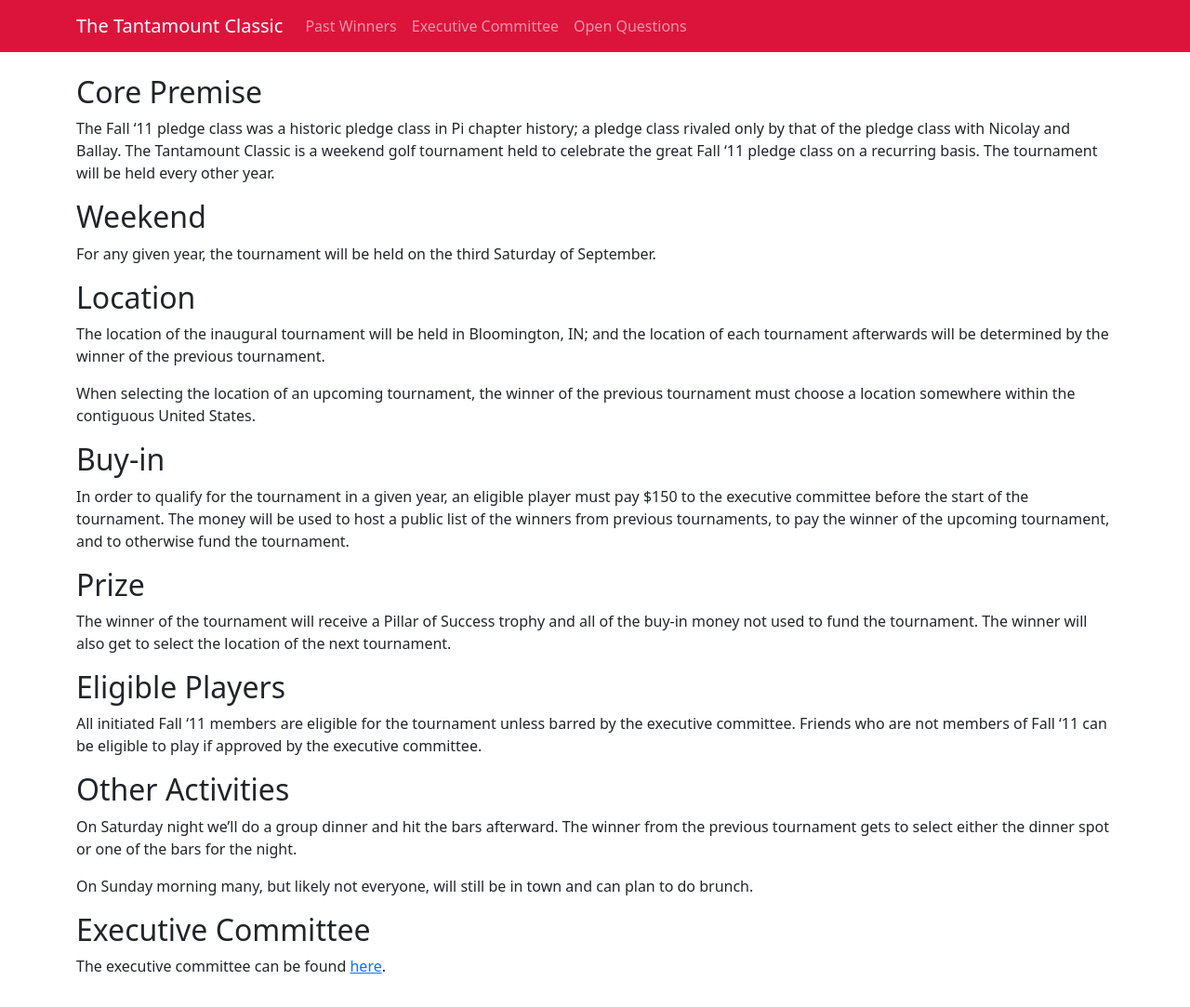
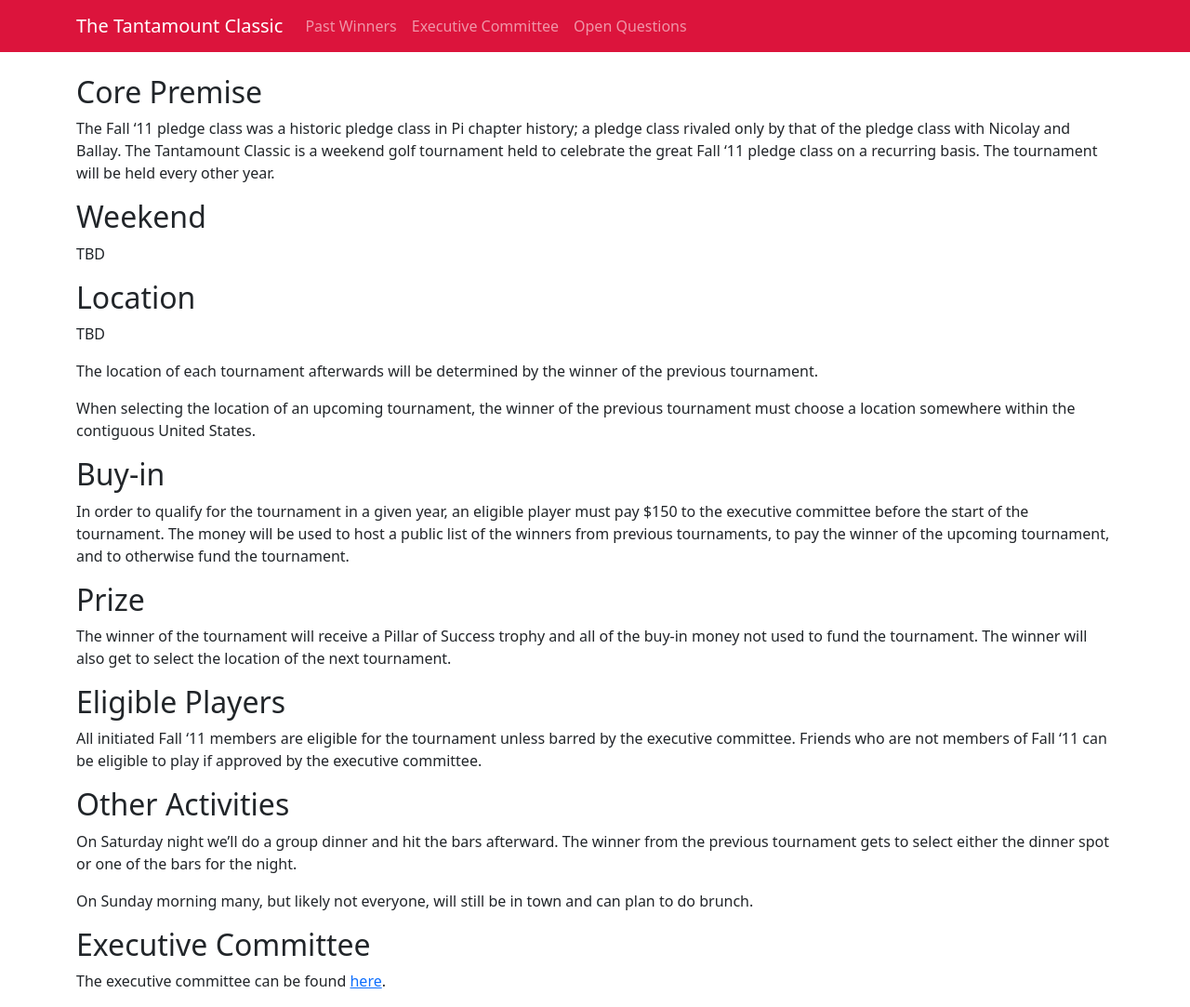
Before and after one commit to tantamount-classic/tantamount-classic.github.io, a Jekyll site: the page built from index.markdown, in a window 1280 px wide. Shown: the whole page at 93% size. Built offline with Jekyll 4.4.1, drawn with Linux system fonts in a browser that asks for light colours; nearby versions of some CDN libraries.

Commit message:
Set date and location to be TBD

```diff
--- a/index.markdown
+++ b/index.markdown
@@ -17,13 +17,13 @@ The tournament will be held every other year.
 
 ## Weekend
 
-For any given year, the tournament will be held on the third Saturday
-of September.
+TBD
 
 ## Location
 
-The location of the inaugural tournament will be held in Bloomington, IN;
-and the location of each tournament afterwards will be determined by
+TBD
+
+The location of each tournament afterwards will be determined by
 the winner of the previous tournament.
 
 When selecting the location of an upcoming tournament, the winner
```
